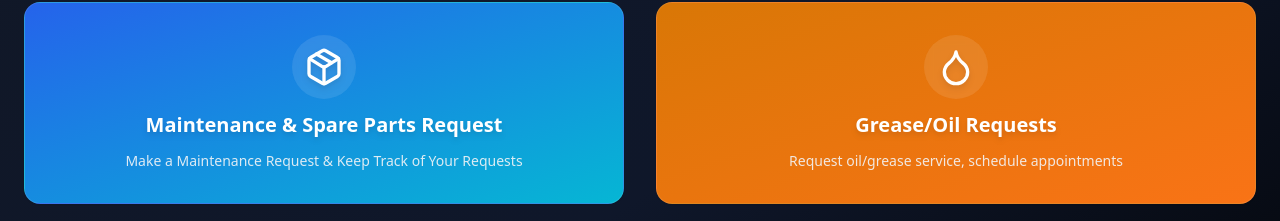
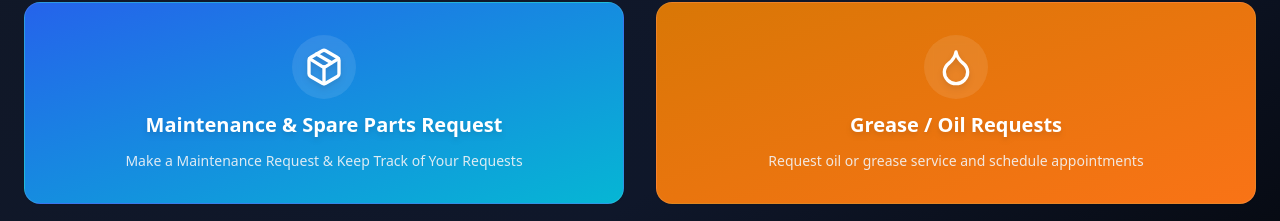
Before and after one commit to Vonamto/machinery-maintenance, a React (Vite) app in the folder frontend/: page /requests in a window 1280 px wide. Shown: the part 203-424 px from the top of the page. Built offline with nearby package versions, Linux system fonts and the light colour scheme; no server answers; sample sign-in values are in the browser's storage.

Commit message:
Update index.jsx tans

```diff
--- a/frontend/src/pages/Requests/index.jsx
+++ b/frontend/src/pages/Requests/index.jsx
@@ -5,23 +5,25 @@ import { Card, CardContent } from "@/components/ui/card";
 import { Package, Droplet, ArrowLeft } from "lucide-react";
 import Navbar from "@/components/Navbar";
 import { useAuth } from "@/context/AuthContext";
+import { useTranslation } from "react-i18next";
 
 export default function RequestsMenu() {
   const { user } = useAuth();
   const navigate = useNavigate();
+  const { t } = useTranslation();
 
   const cards = [
     {
-      title: "Maintenance & Spare Parts Request",
-      description: "Make a Maintenance Request & Keep Track of Your Requests",
+      title: t("requests.menu.cards.parts.title"),
+      description: t("requests.menu.cards.parts.description"),
       icon: <Package className="w-10 h-10 text-white drop-shadow-md" />,
       link: "/requests/parts",
       gradient: "from-blue-600 to-cyan-500",
       glow: "shadow-[0_0_15px_2px_rgba(59,130,246,0.6)]",
     },
     {
-      title: "Grease/Oil Requests",
-      description: "Request oil/grease service, schedule appointments",
+      title: t("requests.menu.cards.grease.title"),
+      description: t("requests.menu.cards.grease.description"),
       icon: <Droplet className="w-10 h-10 text-white drop-shadow-md" />,
       link: "/requests/grease-oil",
       gradient: "from-amber-600 to-orange-500",
@@ -32,21 +34,20 @@ export default function RequestsMenu() {
   return (
     <div className="min-h-screen bg-gradient-to-br from-gray-900 via-slate-900 to-black text-white">
       <Navbar user={user} />
+
       <div className="p-6">
-        {/* Back button */}
         <button
           onClick={() => navigate(-1)}
           className="inline-flex items-center gap-2 text-cyan-400 hover:text-cyan-300 mb-6 transition"
         >
-          <ArrowLeft size={18} /> Back
+          <ArrowLeft size={18} />
+          {t("requests.menu.back")}
         </button>
 
-        {/* Page Header */}
         <h1 className="text-3xl font-bold mb-8 text-transparent bg-clip-text bg-gradient-to-r from-cyan-400 to-blue-500">
-          Maintenance Requests
+          {t("requests.menu.title")}
         </h1>
 
-        {/* Cards Grid */}
         <div className="grid gap-8 sm:grid-cols-2 lg:grid-cols-2">
           {cards.map((card) => (
             <Link to={card.link} key={card.title}>
@@ -60,7 +61,9 @@ export default function RequestsMenu() {
                   <h2 className="text-xl font-semibold text-white drop-shadow-md">
                     {card.title}
                   </h2>
-                  <p className="text-gray-100/90 text-sm">{card.description}</p>
+                  <p className="text-gray-100/90 text-sm">
+                    {card.description}
+                  </p>
                 </CardContent>
               </Card>
             </Link>
```
